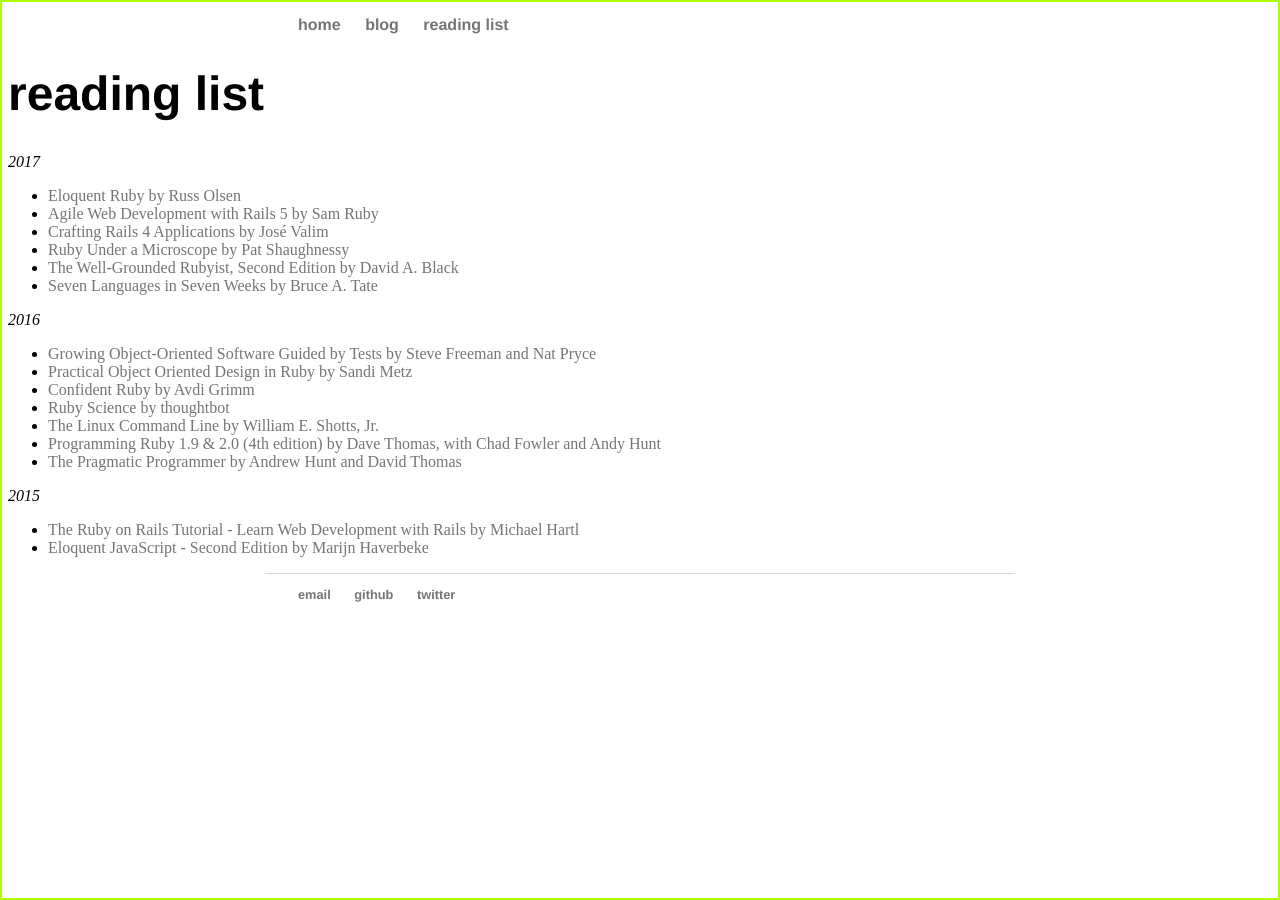
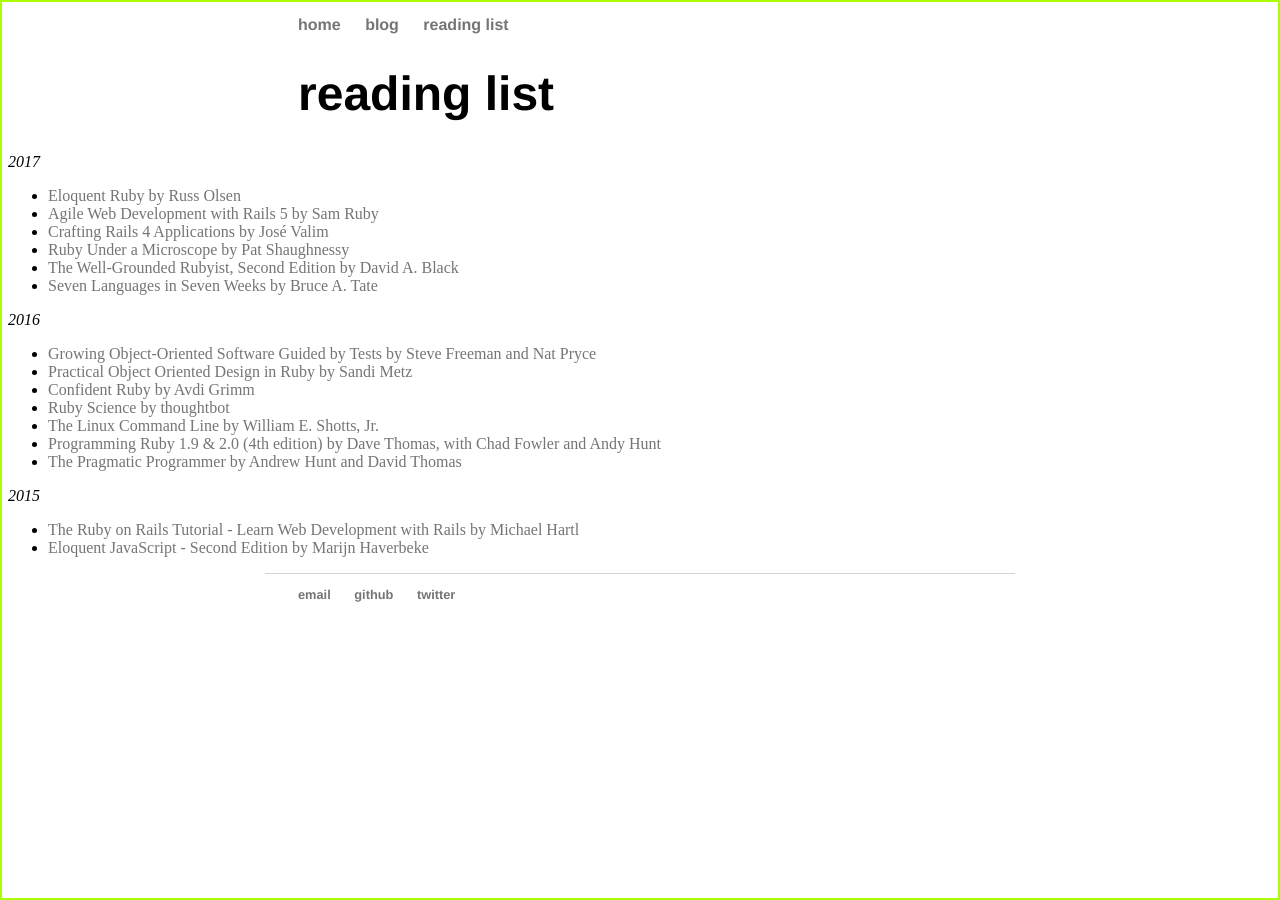
Before and after one commit to devinrm/devinrm.github.io, a Jekyll site: the page built from reading-list/index.html, in a window 1280 px wide. Built offline with Jekyll 4.4.1, drawn with Linux system fonts in a browser that asks for light colours.

Commit message:
The styling continues

```diff
--- a/blog/index.html
+++ b/blog/index.html
@@ -8,7 +8,8 @@
   {% for post in site.posts %}
     <li>
       <a class="post-title" href="{{ post.url }}" title="{{ post.title }}">❯ {{ post.title }}</a>
-      <span class="post-date">{{ post.date | date_to_string }}</span></br>
+      <span class="post-date">{{ post.date | date_to_string }}</span>
+      &nbsp;
     </li>
   {% endfor %}
 </ul>
--- a/css/main.css
+++ b/css/main.css
@@ -43,6 +43,7 @@
 .blurb,
 .posts,
 .blog,
+.reading-list,
 nav,
 footer {
   margin-left: auto;
--- a/reading-list/index.html
+++ b/reading-list/index.html
@@ -2,9 +2,9 @@
 layout: default
 title: reading list
 ---
-<h1>{{ page.title }}</h1>
+<h1 class="reading-list">{{ page.title }}</h1>
 <em>2017</em>
-<ul class="reading-list">
+<ul>
   <li><a href="http://eloquentruby.com/">Eloquent Ruby by Russ Olsen</a></li>
   <li><a href="https://pragprog.com/book/rails5/agile-web-development-with-rails-5">Agile Web Development with Rails 5
       by Sam Ruby</a></li>
```
